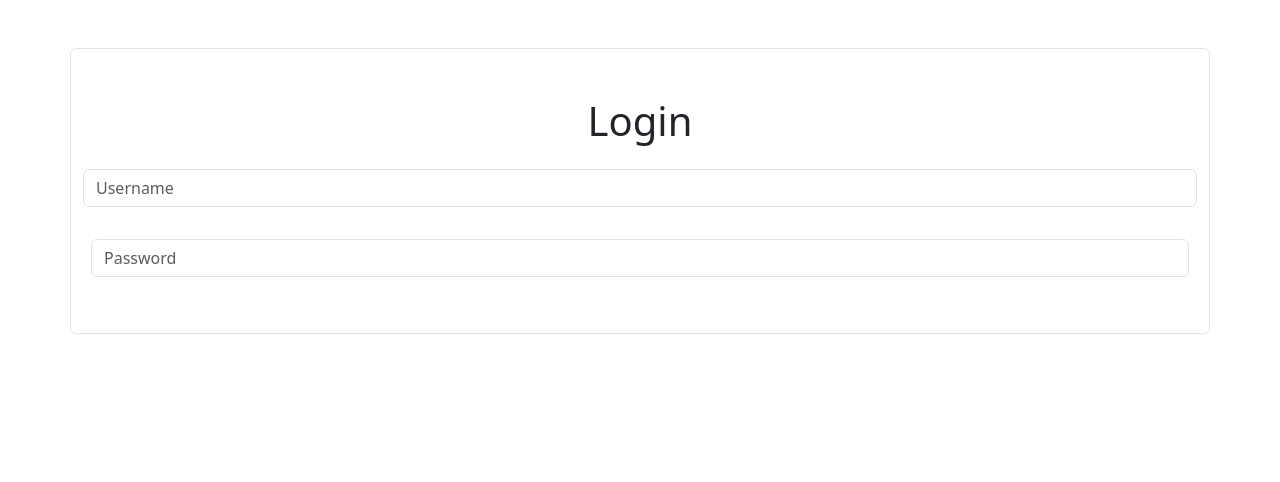
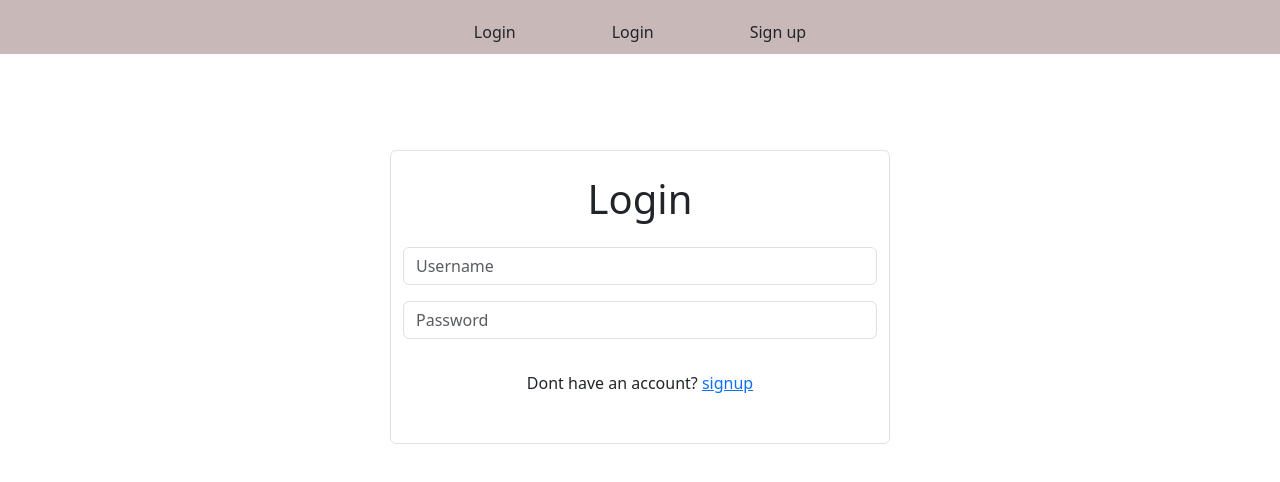
Before and after one commit to wardahsharif/Alumnimanagement-FE, a React (Create React App) app: page /login in a window 1280 px wide. Shown: the top 482 px of the page. Built offline with nearby package versions, Linux system fonts and the light colour scheme.

Commit message:
added navbar and router

```diff
--- a/package.json
+++ b/package.json
@@ -6,9 +6,11 @@
     "@testing-library/jest-dom": "^5.17.0",
     "@testing-library/react": "^13.4.0",
     "@testing-library/user-event": "^13.5.0",
+    "axios": "^1.7.2",
     "bootstrap": "^5.3.3",
     "react": "^18.3.1",
     "react-dom": "^18.3.1",
+    "react-router-dom": "^6.23.1",
     "react-scripts": "5.0.1",
     "web-vitals": "^2.1.4"
   },
--- a/src/App.js
+++ b/src/App.js
@@ -1,10 +1,10 @@
-import Login from './login';
+import Routers from './Router'
 import './App.css';
 
 function App() {
   return (
     <div className="App">
-<Login/>
+<Routers/>
     </div>
   );
 }
--- /dev/null
+++ b/src/Navbar.js
@@ -0,0 +1,37 @@
+import React from 'react';
+import {Link} from 'react-router-dom';
+import './login.css'
+
+
+
+
+const Navbar = () => {
+
+    return (
+        <div>
+
+            <nav >
+
+                <ul className="" id="homepage-nav">
+                 <li className="mx-5">
+                 <Link className="nav-link active" to="/login">
+                  Login
+                </Link>
+                </li>
+              <li className="mx-5">
+                 <Link className="nav-link active" to="/login">
+                  Login
+                </Link>
+                </li>
+                 <li className="mx-5">
+                <Link className="nav-link active" to="/signup">
+                  Sign up
+                </Link>
+                 </li>
+                </ul>
+            </nav>
+            </div>
+    )
+}
+
+export default Navbar;
--- /dev/null
+++ b/src/Router.js
@@ -0,0 +1,19 @@
+import { BrowserRouter as Router, Route, Routes} from 'react-router-dom';
+import Login from './login';
+import SignUp from './signup';
+
+
+
+const Routers = () => {
+    return (
+  <Router>
+      <Routes>
+        <Route path="/login" element={<Login/>} />
+        <Route path="/signup" element={<SignUp/>} />
+
+      </Routes>
+     </Router>
+    )
+}
+
+export default Routers;
--- a/src/index.js
+++ b/src/index.js
@@ -3,8 +3,8 @@ import ReactDOM from 'react-dom/client';
 import './index.css';
 import 'bootstrap/dist/css/bootstrap.min.css';
 import 'bootstrap/dist/js/bootstrap.bundle.min.js';
-
 import App from './App';
+import { BrowserRouter } from 'react-router-dom';
 
 
 const root = ReactDOM.createRoot(document.getElementById('root'));
--- /dev/null
+++ b/src/login.css
@@ -0,0 +1,20 @@
+.container {
+    max-width: 500px;
+    margin-top: 150px;
+}
+
+#homepage-nav {
+    background-color: rgb(200, 184, 184);
+    padding: 10px;
+    position: fixed;
+    top: 0;
+    width: 100%;
+    z-index: 1;
+    display: flex;
+    justify-content: center;
+    flex-wrap: wrap;
+    list-style: none;
+    overflow: hidden;
+    padding-top: 20px;
+
+}
--- a/src/login.js
+++ b/src/login.js
@@ -1,32 +1,29 @@
 import React from 'react';
+import './login.css';
+import Navbar from './Navbar';
 
 
+const Login = () => {
 
-function Login () {
     return(
-        <div className="container pt-5 pb-5 border rounded mt-5">
-            <h1>Login</h1>
-            <div>
+        <div>
 
-    <input
-    type="inputEmail"
-    className="form-control mt-4"
-    aria-describedby="emailHelp"
-    placeholder="Username"
-    name='email'
-    />
+      <Navbar/>
+ <div className="container pt-2 pb-5 border rounded ">
+            <h1 className="p-3">Login</h1>
+
+     <div class="mb-3">
+
+  <input type="text" class="form-control" id="formGroupExampleInput" placeholder="Username"/>
+</div>
+<div class="mb-2">
+
+  <input type="password" class="form-control" id="formGroupExampleInput2" placeholder="Password"/>
+</div>
+<div className="pt-4 text-center">
+  Dont have an account? <a href="signup">signup</a>
+  </div>
    </div>
-
-     <div className="form-group p-2">
-
-    <input
-    type="password"
-    className="form-control mt-4"
-    placeholder="Password"
-     password='password'
-  />
-
-  </div>
 
    </div>
     )
--- a/src/signup.js
+++ b/src/signup.js
@@ -0,0 +1,42 @@
+import React from 'react';
+import Navbar from './Navbar';
+import './login.css';
+
+
+const Login = () => {
+    return(
+        <div>
+        <Navbar/>
+ <div className="container pt-2 pb-5 border rounded ">
+            <h1 className="p-3">Signup</h1>
+
+     <div class="mb-3">
+
+  <input type="text" class="form-control" id="formGroupExampleInput" placeholder="Firstname"/>
+</div>
+    <div class="mb-3">
+
+  <input type="text" class="form-control" id="formGroupExampleInput" placeholder="Lastname"/>
+</div>
+    <div class="mb-3">
+
+  <input type="text" class="form-control" id="formGroupExampleInput" placeholder="Gender"/>
+</div>
+    <div class="mb-3">
+
+  <input type="text" class="form-control" id="formGroupExampleInput" placeholder="Email"/>
+</div>
+<div class="mb-2">
+
+  <input type="password" class="form-control" id="formGroupExampleInput2" placeholder="Password"/>
+</div>
+<div className="pt-4 text-center">
+  Already have an account? <a href="login">Login</a>
+  </div>
+   </div>
+
+   </div>
+    )
+}
+
+export default Login;
```
Also changed, not shown: 1 other file (tests, documents, lock files or other folders).
